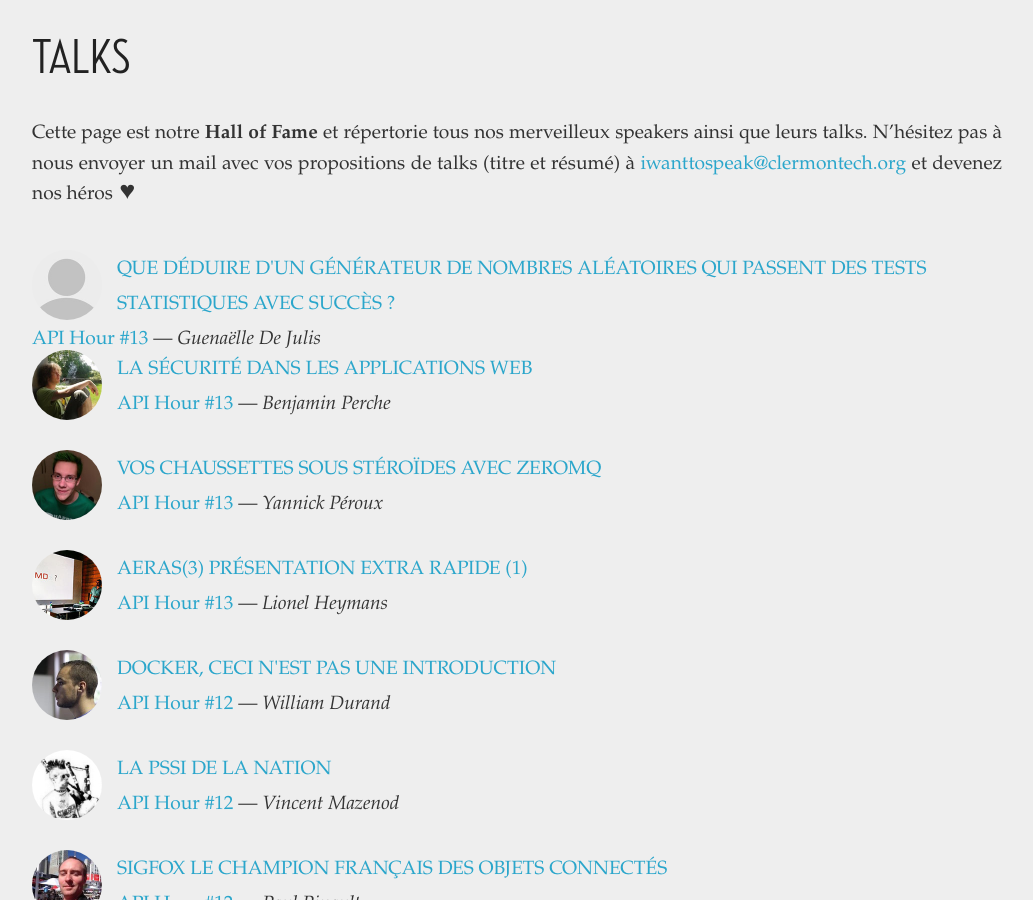
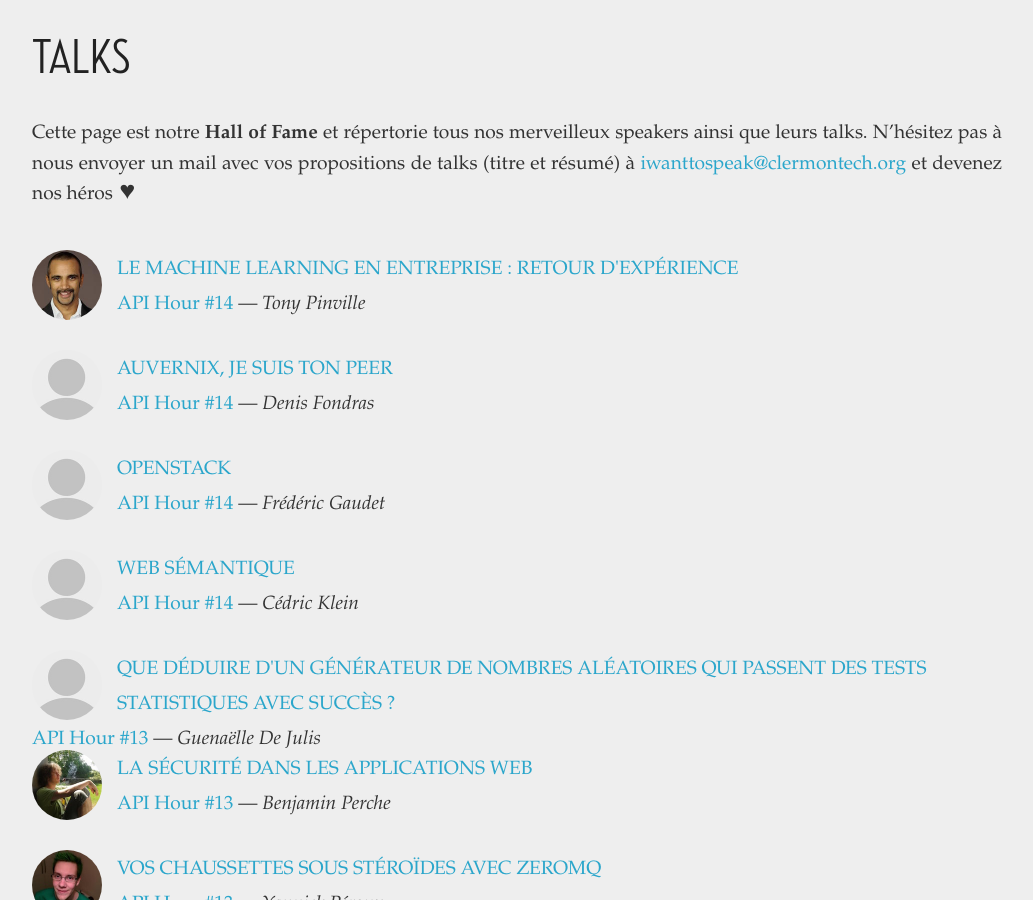
Before and after one commit to clermontech/clermontech.github.com, a Jekyll site: the page built from talks/index.md, in a window 1280 px wide and 900 px high, scrolled down 314 px. Shown: the whole window, without its empty margins (123-1156 px from the left). Built offline with Jekyll 4.4.1, drawn with Linux system fonts in a browser that asks for light colours; Markdown is read by kramdown in place of the engine named in the settings.

Commit message:
add AH14 pages

```diff
--- /dev/null
+++ b/_posts/2015-04-16-1-cedric-klein-web-semantique.md
@@ -0,0 +1,24 @@
+---
+layout: talk
+categories: [ talks, api-hour-14 ]
+
+session_url: /api-hours/api-hour-14.html
+session_name: Clermont'ech API Hour &#35;14
+session_short_name: "&#35;14"
+
+author: Cédric Klein
+author_url:
+author_image:
+
+slides_url:
+video:
+
+title: "Web Sémantique"
+---
+
+Après un rapide constat des limitations du Web 2.0 (publier plus pour
+comprendre moins), nous verrons, à travers une définition fonctionnelle et
+technique, en quoi les technologies sémantiques apportent des réponses clés aux
+problématiques d'interopérabilité, d'indexation et de recherche dans les corpus
+modernes soumis au big data. Donner du sens aux données, un changement de
+paradigme en marche.
--- /dev/null
+++ b/_posts/2015-04-16-2-frederic-gaudet-openstack.md
@@ -0,0 +1,24 @@
+---
+layout: talk
+categories: [ talks, api-hour-14 ]
+
+session_url: /api-hours/api-hour-14.html
+session_name: Clermont'ech API Hour &#35;14
+session_short_name: "&#35;14"
+
+author: Frédéric Gaudet
+author_url:
+author_image:
+
+slides_url:
+video:
+
+title: "OpenStack"
+---
+
+OpenStack est un framework principalement écrit en python offrant des services
+d'IaaS. Il a pour objectif d’être un orchestrateur de ressources (calcul,
+stockage, réseau), facilement accessible via un navigateur web ou par API.
+
+Suite à l’installation d’un cloud privé, je vous propose un retour d’expérience
+sur une architecture offrant des services de type compute et object storage.
--- /dev/null
+++ b/_posts/2015-04-16-3-denis-fondras-auvernix-je-suis-ton-peer.md
@@ -0,0 +1,19 @@
+---
+layout: talk
+categories: [ talks, api-hour-14 ]
+
+session_url: /api-hours/api-hour-14.html
+session_name: Clermont'ech API Hour &#35;14
+session_short_name: "&#35;14"
+
+author: Denis Fondras
+author_url:
+author_image:
+
+slides_url:
+video:
+
+title: "AuvernIX, Je Suis Ton Peer"
+---
+
+Georges Lucas vous explique ce qu'est un GIX et à quoi ça sert...
--- /dev/null
+++ b/_posts/2015-04-16-4-tony-pinville-le-machine-learning-en-entreprise-retour-d-experience.md
@@ -0,0 +1,30 @@
+---
+layout: talk
+categories: [ talks, api-hour-14 ]
+
+session_url: /api-hours/api-hour-14.html
+session_name: Clermont'ech API Hour &#35;14
+session_short_name: "&#35;14"
+
+author: Tony Pinville
+author_url: https://twitter.com/tpinville
+author_image: tpinville.jpg
+
+slides_url:
+video:
+
+title: "Le Machine Learning En Entreprise : Retour d'Expérience"
+---
+
+Le Big data, c'est bien, le smart data, c'est mieux. Grâce aux technologies du
+machine learning, il est possible de tirer profit de la masse grandissante
+d'informations issues des données non structurées - logs web, historique de
+transactions,... - pour comprendre, prédire, anticiper les attentes des
+internautes.
+
+A partir d'un retour d'expérience au sein du groupe La Poste, nous présenterons
+une architecture basée sur les éléments suivants : Spark, Scala, Cassandra,
+Salt et ... du machine learning.
+
+L'objectif : s'adapter en temps réel et permettre à l'internaute de disposer
+d'une navigation ultra personnalisée en temps réel.
```
Also changed, not shown: _posts/2015-03-31-api-hour-14.md (+7 -0 lines), images/speaker-images/tpinville.jpg (added).
